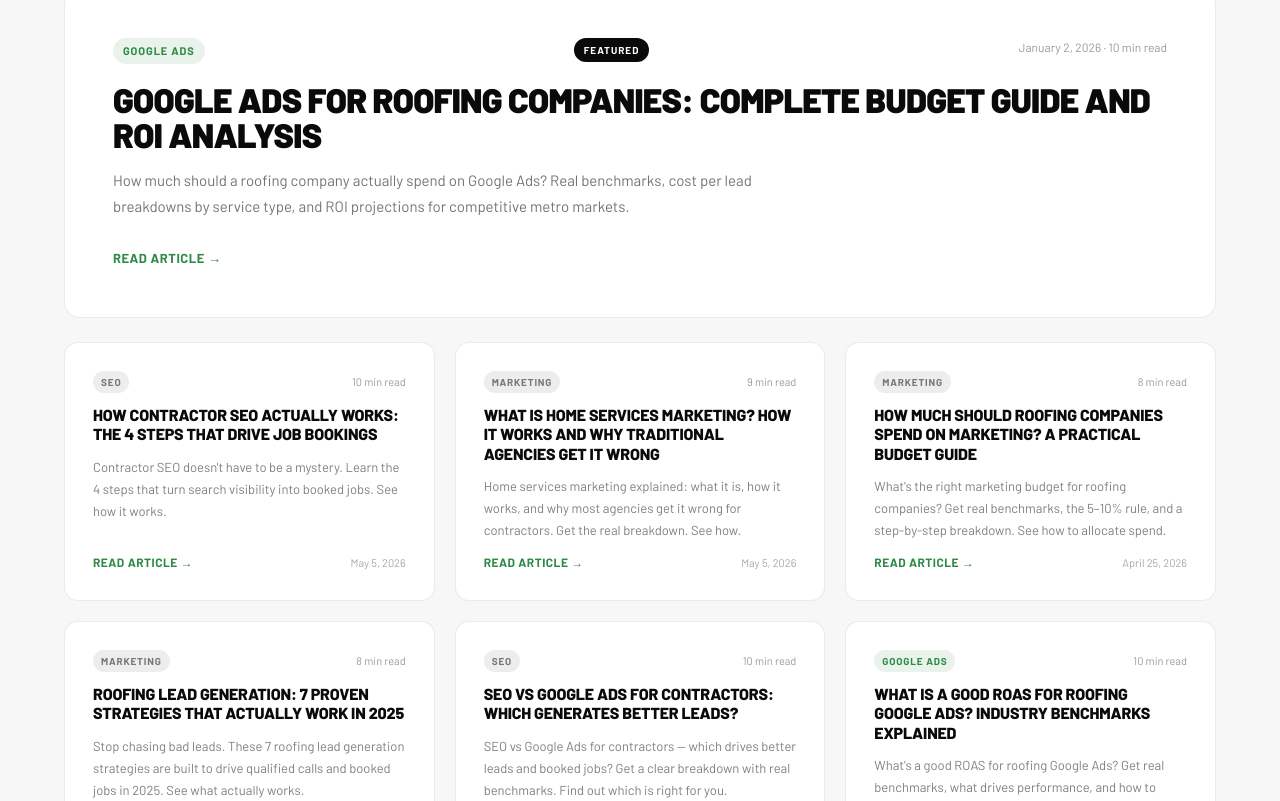
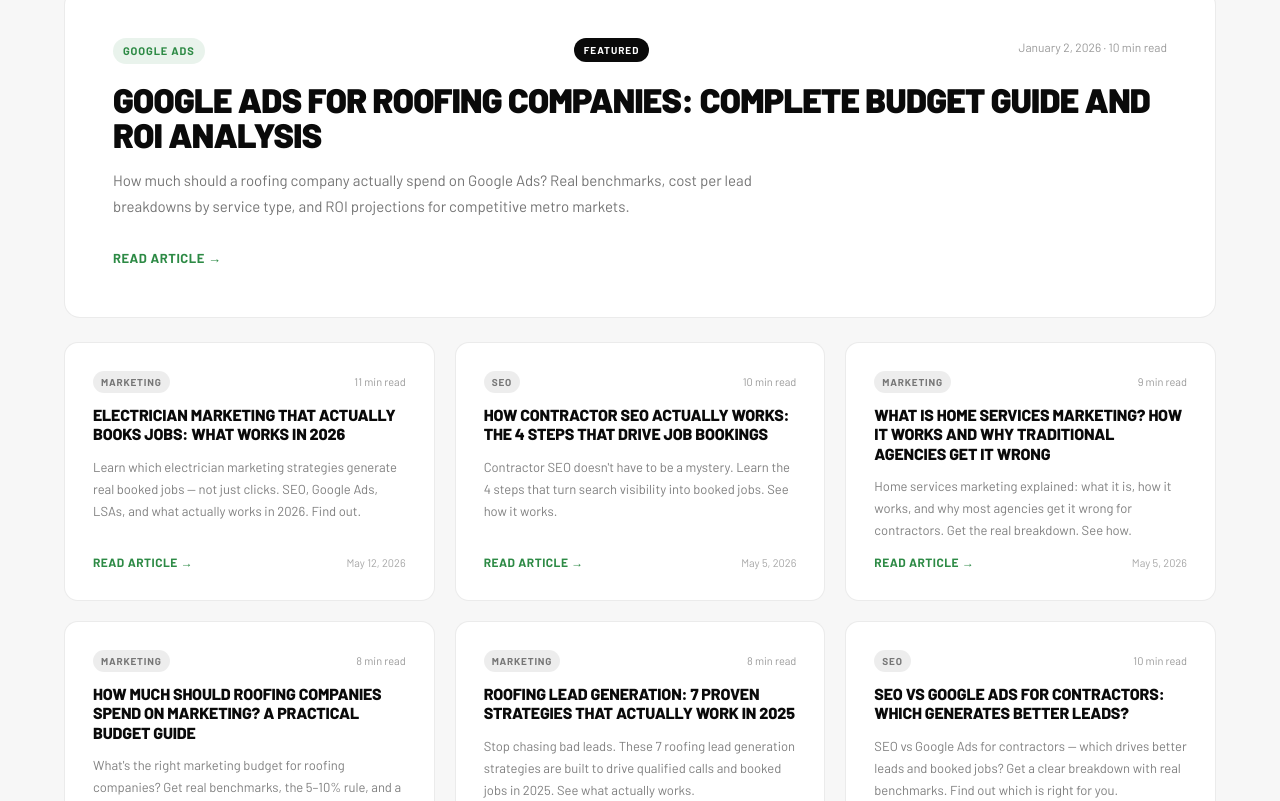
Before and after one commit to webberossi89/thomas-town-digital, a Next.js app: page /blog in a window 1280 px wide. Shown: the part 517-1318 px from the top of the page. Built offline with nearby package versions, Linux system fonts and the light colour scheme.

Commit message:
SEO: add electrician-marketing-that-books-jobs to blog listing

```diff
--- a/app/blog/page.tsx
+++ b/app/blog/page.tsx
@@ -18,6 +18,15 @@ const posts = [
       readTime: "10 min read",
       slug: "google-ads-roofing-budget-guide",
     },
+  {
+    category: "Marketing",
+    title: "Electrician Marketing That Actually Books Jobs: What Works in 2026",
+    summary: "Learn which electrician marketing strategies generate real booked jobs — not just clicks. SEO, Google Ads, LSAs, and what actually works in 2026. Find out.",
+    date: "May 12, 2026",
+    dateISO: "2026-05-12",
+    readTime: "11 min read",
+    slug: "electrician-marketing-that-books-jobs",
+  },
   {
     category: "SEO",
     title: "How Contractor SEO Actually Works: The 4 Steps That Drive Job Bookings",
```
